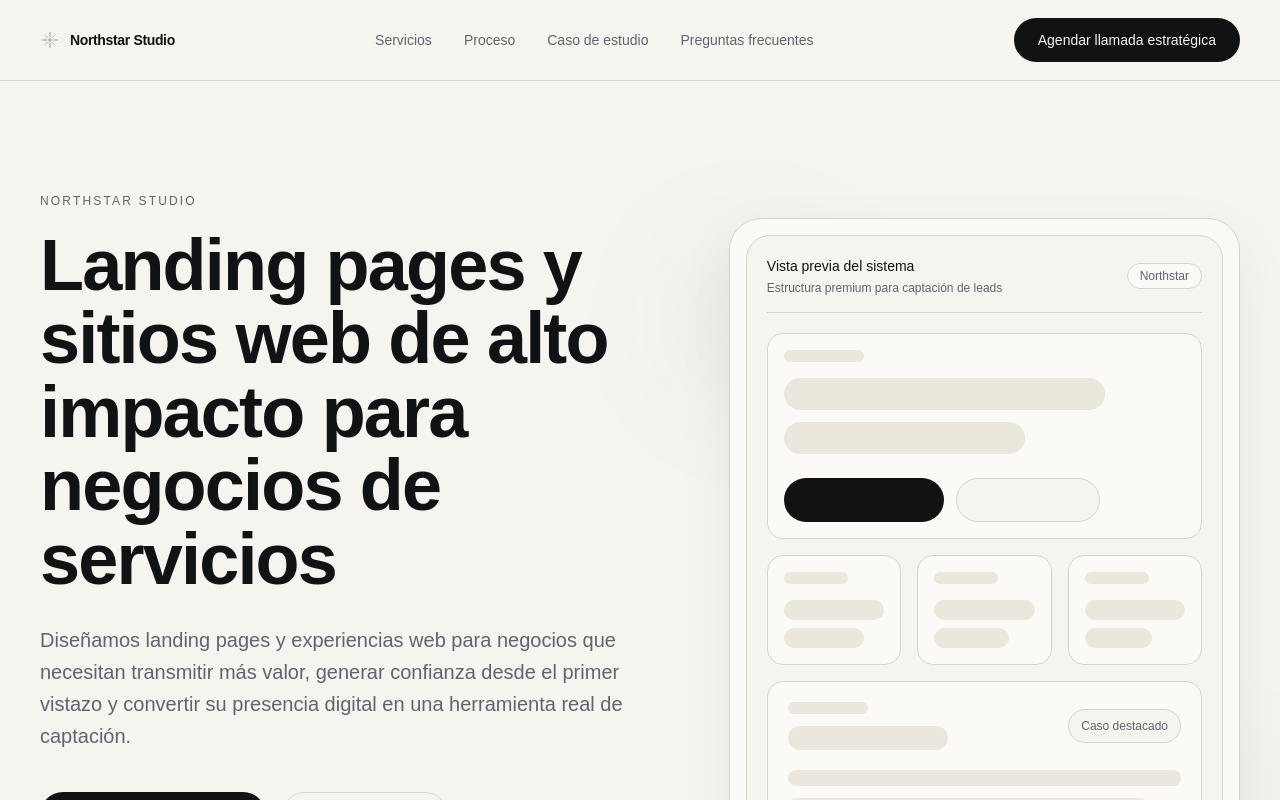
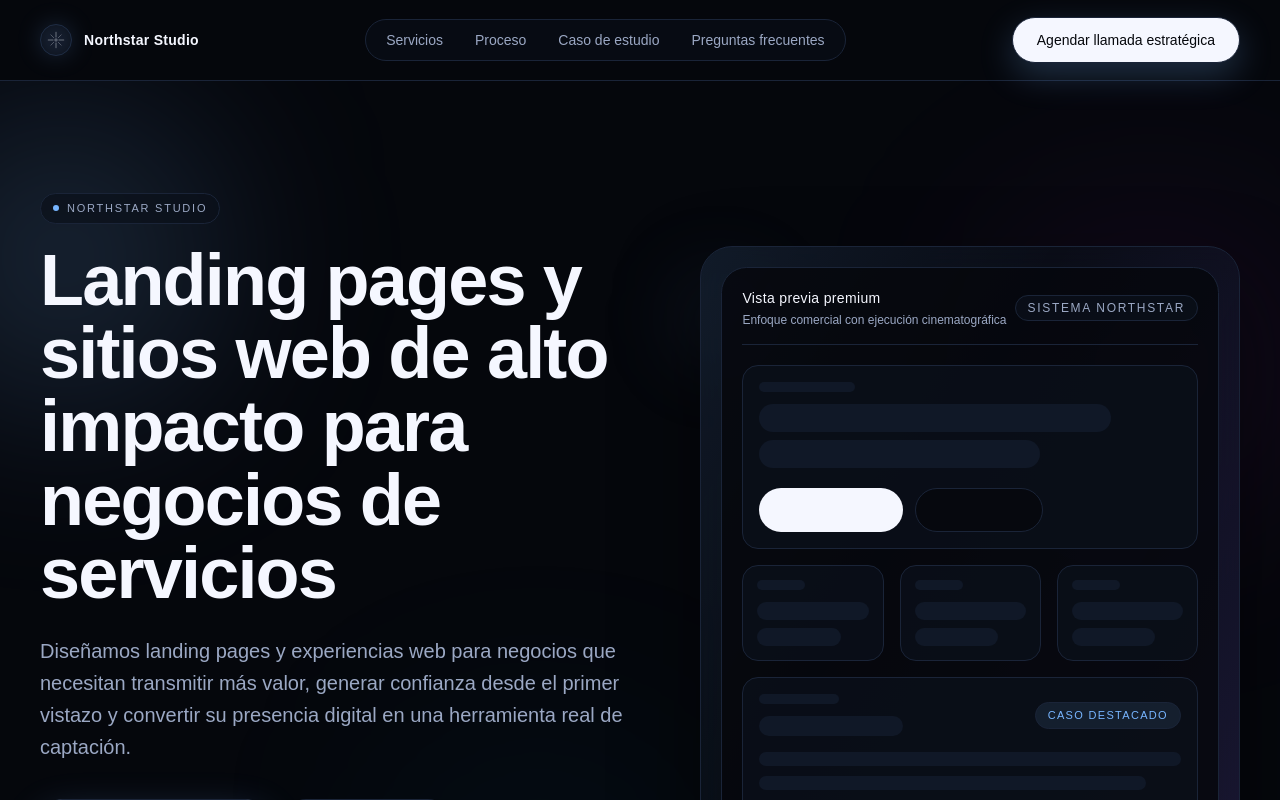
Before and after one commit to Dryctis/NorthStar-Studio, a Next.js app: page / in a window 1280 px wide. Shown: the top 800 px of the page. Built offline with nearby package versions, Linux system fonts and the light colour scheme.

Commit message:
Refine dark premium phase 1 visuals and interactions

```diff
--- a/app/globals.css
+++ b/app/globals.css
@@ -1,30 +1,30 @@
 @import "tailwindcss";
 
 :root {
-  --background: #f6f4ef;
-  --foreground: #111214;
+  --background: #05070c;
+  --foreground: #f5f7ff;
 
-  --card: #fbfaf7;
-  --card-foreground: #111214;
+  --card: #0b101a;
+  --card-foreground: #f5f7ff;
 
-  --popover: #fbfaf7;
-  --popover-foreground: #111214;
+  --popover: #0b101a;
+  --popover-foreground: #f5f7ff;
 
-  --primary: #111214;
-  --primary-foreground: #f6f4ef;
+  --primary: #f5f7ff;
+  --primary-foreground: #05070c;
 
-  --secondary: #ece7dc;
-  --secondary-foreground: #111214;
+  --secondary: #101827;
+  --secondary-foreground: #d7deef;
 
-  --muted: #ebe6db;
-  --muted-foreground: #5f6470;
+  --muted: #0f1523;
+  --muted-foreground: #9ba8c4;
 
-  --accent: #1d3557;
-  --accent-foreground: #f6f4ef;
+  --accent: #77b5ff;
+  --accent-foreground: #041021;
 
-  --border: #d9d4c7;
-  --input: #d9d4c7;
-  --ring: #1d3557;
+  --border: #1a2438;
+  --input: #1a2438;
+  --ring: #77b5ff;
 
   --radius: 1rem;
 }
@@ -67,11 +67,22 @@
 
 html {
   scroll-behavior: smooth;
+  color-scheme: dark;
 }
 
 body {
-  background: var(--background);
+  min-height: 100%;
+  background:
+    radial-gradient(circle at 10% -10%, rgba(60, 110, 190, 0.2), transparent 38%),
+    radial-gradient(circle at 92% 8%, rgba(150, 95, 220, 0.14), transparent 36%),
+    repeating-linear-gradient(120deg, rgba(255, 255, 255, 0.015) 0 1px, transparent 1px 42px),
+    linear-gradient(180deg, #05070c 0%, #05070c 45%, #060a11 100%);
   color: var(--foreground);
   font-family: Arial, Helvetica, sans-serif;
   text-rendering: optimizeLegibility;
 }
+
+::selection {
+  background: rgba(119, 181, 255, 0.3);
+  color: #f5f7ff;
+}
--- a/components/layout/site-header.tsx
+++ b/components/layout/site-header.tsx
@@ -1,5 +1,6 @@
 "use client";
 
+import Link from "next/link";
 import { useEffect, useState } from "react";
 import { motion, AnimatePresence } from "motion/react";
 import { navigationItems, primaryCta } from "@/data/site/navigation";
@@ -38,27 +39,33 @@ export function SiteHeader() {
     <>
       <header
         className={cn(
-          "sticky top-0 z-50 transition-all duration-200 ease-out",
+          "sticky top-0 z-50 transition-all duration-300 ease-out",
           isScrolled
-            ? "border-b border-border/80 bg-background/90 backdrop-blur-md"
-            : "border-b border-transparent bg-background/70"
+            ? "border-b border-border/80 bg-background/72 shadow-[0_12px_44px_rgba(2,6,14,0.55)] backdrop-blur-xl"
+            : "border-b border-transparent bg-transparent"
         )}
       >
         <Container className="flex h-16 items-center justify-between md:h-20">
-          <a
+          <Link
             href="/"
-            className="flex items-center gap-2.5 text-sm font-semibold tracking-tight text-foreground"
+            className="group flex items-center gap-3 text-sm font-semibold tracking-tight text-foreground"
           >
-            <NorthstarMark className="h-5 w-5 text-foreground" />
-            <span>Northstar Studio</span>
-          </a>
+            <span className="relative inline-flex h-8 w-8 items-center justify-center rounded-full border border-border bg-card/70">
+              <span
+                aria-hidden="true"
+                className="absolute inset-0 rounded-full bg-accent/20 blur-md transition-opacity duration-300 group-hover:opacity-90"
+              />
+              <NorthstarMark className="relative h-5 w-5 text-foreground" />
+            </span>
+            <span className="text-sm tracking-[0.02em]">Northstar Studio</span>
+          </Link>
 
-          <nav className="hidden items-center gap-8 md:flex">
+          <nav className="hidden items-center gap-2 rounded-full border border-border/80 bg-card/50 px-2 py-1 md:flex">
             {navigationItems.map((item) => (
               <a
                 key={item.href}
                 href={item.href}
-                className="text-sm text-muted-foreground transition-colors duration-200 hover:text-foreground"
+                className="rounded-full px-3 py-1.5 text-sm text-muted-foreground transition-colors duration-200 hover:bg-secondary hover:text-foreground"
               >
                 {item.label}
               </a>
@@ -74,7 +81,7 @@ export function SiteHeader() {
             aria-label={isMobileMenuOpen ? "Cerrar menú" : "Abrir menú"}
             aria-expanded={isMobileMenuOpen}
             onClick={() => setIsMobileMenuOpen((prev) => !prev)}
-  className="inline-flex h-9 w-9 items-center justify-center rounded-full border border-border/80 bg-card text-foreground transition-colors hover:bg-secondary md:hidden"
+            className="inline-flex h-9 w-9 items-center justify-center rounded-full border border-border bg-card/90 text-foreground transition-colors hover:bg-secondary md:hidden"
           >
             <span className="sr-only">
               {isMobileMenuOpen ? "Cerrar menú" : "Abrir menú"}
@@ -94,24 +101,9 @@ export function SiteHeader() {
                   xmlns="http://www.w3.org/2000/svg"
                   aria-hidden="true"
                 >
-        <path
-          d="M3 4.75H15"
-          stroke="currentColor"
-          strokeWidth="1.7"
-          strokeLinecap="round"
-        />
-        <path
-          d="M3 9H15"
-          stroke="currentColor"
-          strokeWidth="1.7"
-          strokeLinecap="round"
-        />
-        <path
-          d="M3 13.25H15"
-          stroke="currentColor"
-          strokeWidth="1.7"
-          strokeLinecap="round"
-        />
+                  <path d="M3 4.75H15" stroke="currentColor" strokeWidth="1.7" strokeLinecap="round" />
+                  <path d="M3 9H15" stroke="currentColor" strokeWidth="1.7" strokeLinecap="round" />
+                  <path d="M3 13.25H15" stroke="currentColor" strokeWidth="1.7" strokeLinecap="round" />
                 </svg>
               </span>
 
@@ -151,7 +143,7 @@ export function SiteHeader() {
         {isMobileMenuOpen ? (
           <>
             <motion.div
-              className="fixed inset-0 z-40 bg-foreground/10 backdrop-blur-[2px] md:hidden"
+              className="fixed inset-0 z-40 bg-black/45 backdrop-blur-[3px] md:hidden"
               initial={{ opacity: 0 }}
               animate={{ opacity: 1 }}
               exit={{ opacity: 0 }}
@@ -167,7 +159,7 @@ export function SiteHeader() {
               transition={{ duration: 0.22, ease: "easeOut" }}
             >
               <Container>
-                <div className="rounded-[1.5rem] border border-border/80 bg-background p-3.5 shadow-[0_24px_60px_rgba(17,18,20,0.08)]">
+                <div className="rounded-[1.5rem] border border-border bg-card/95 p-3.5 shadow-[0_24px_60px_rgba(0,0,0,0.45)] backdrop-blur-md">
                   <nav className="space-y-1.5">
                     {navigationItems.map((item) => (
                       <a
--- a/components/ui/button.tsx
+++ b/components/ui/button.tsx
@@ -12,15 +12,15 @@ type ButtonProps = {
 
 const variantClasses: Record<ButtonVariant, string> = {
   primary:
-    "bg-foreground text-background hover:opacity-90",
+    "border border-transparent bg-foreground text-background shadow-[0_12px_35px_rgba(119,181,255,0.24)] hover:brightness-95",
   secondary:
-    "border border-border bg-transparent text-foreground hover:bg-secondary",
+    "border border-border bg-card/70 text-foreground hover:bg-secondary",
   ghost:
     "bg-transparent text-foreground hover:bg-secondary",
 };
 
 const baseClasses =
-  "inline-flex items-center justify-center rounded-full px-6 py-3 text-sm font-medium transition-colors";
+  "inline-flex items-center justify-center rounded-full px-6 py-3 text-sm font-medium transition-[color,background-color,border-color,box-shadow,filter] duration-200 focus-visible:outline-none focus-visible:ring-2 focus-visible:ring-ring focus-visible:ring-offset-2 focus-visible:ring-offset-background";
 
 export function Button({
   children,
--- a/features/homepage/sections/hero-section.tsx
+++ b/features/homepage/sections/hero-section.tsx
@@ -7,8 +7,14 @@ import { motionPresets } from "@/lib/motion";
 
 export function HeroSection() {
   return (
-    <Section className="overflow-hidden py-10 sm:py-12 md:py-20 lg:py-28">
-      <div className="grid items-center gap-10 sm:gap-12 lg:grid-cols-[1.1fr_0.9fr] lg:gap-16">
+    <Section className="relative overflow-hidden py-12 sm:py-14 md:py-20 lg:py-24">
+      <div className="pointer-events-none absolute inset-0">
+        <div className="absolute -left-20 top-8 h-72 w-72 rounded-full bg-accent/20 blur-[100px]" />
+        <div className="absolute right-0 top-40 h-64 w-64 rounded-full bg-fuchsia-500/12 blur-[120px]" />
+        <div className="absolute bottom-10 left-1/3 h-56 w-56 rounded-full bg-sky-500/10 blur-[130px]" />
+      </div>
+
+      <div className="relative grid items-center gap-10 sm:gap-12 lg:grid-cols-[1.05fr_0.95fr] lg:gap-16">
         <motion.div
           className="max-w-3xl"
           initial="initial"
@@ -22,120 +28,118 @@ export function HeroSection() {
             },
           }}
         >
-          <motion.p
-            className="mb-3 text-[11px] font-medium uppercase tracking-[0.18em] text-muted-foreground sm:mb-4 sm:text-xs md:mb-5"
+          <motion.div
+            className="mb-5 inline-flex items-center gap-2 rounded-full border border-border bg-card/70 px-3 py-1.5 text-[11px] uppercase tracking-[0.16em] text-muted-foreground"
             {...motionPresets.heroText}
           >
+            <span className="h-1.5 w-1.5 rounded-full bg-accent" />
             Northstar Studio
-          </motion.p>
+          </motion.div>
 
           <motion.h1
             className="max-w-4xl text-4xl font-semibold leading-[1.02] tracking-tight sm:text-5xl md:text-6xl lg:text-7xl"
             {...motionPresets.heroText}
           >
-           Landing pages y sitios web de alto impacto para negocios de servicios
+            Landing pages y sitios web de alto impacto para negocios de servicios
           </motion.h1>
 
           <motion.p
-            className="mt-5 max-w-2xl text-base leading-7 text-muted-foreground sm:mt-6 sm:text-lg sm:leading-8 md:mt-7 md:text-xl"
+            className="mt-5 max-w-2xl text-base leading-7 text-muted-foreground sm:mt-6 sm:text-lg sm:leading-8 md:text-xl"
             {...motionPresets.heroText}
           >
-            Diseñamos landing pages y experiencias web para negocios que
-            necesitan transmitir más valor, generar confianza desde el primer
-            vistazo y convertir su presencia digital en una herramienta real de
-            captación.
+            Diseñamos landing pages y experiencias web para negocios que necesitan transmitir más valor,
+            generar confianza desde el primer vistazo y convertir su presencia digital en una herramienta
+            real de captación.
           </motion.p>
 
           <motion.div
-            className="mt-7 flex flex-col gap-3 sm:mt-8 sm:flex-row sm:gap-4 md:mt-10"
+            className="mt-7 flex flex-col gap-3 sm:mt-9 sm:flex-row sm:gap-4"
             {...motionPresets.heroText}
           >
-            <Button href="#contact">Agendar llamada estratégica</Button>
-            <Button href="#services" variant="secondary">
+            <Button
+              href="#contact"
+              className="h-11 bg-foreground text-background shadow-[0_14px_40px_rgba(119,181,255,0.24)] hover:opacity-100 hover:brightness-95"
+            >
+              Agendar llamada estratégica
+            </Button>
+            <Button
+              href="#services"
+              variant="secondary"
+              className="h-11 border-border/80 bg-card/70 hover:bg-secondary"
+            >
               Ver cómo funciona
             </Button>
           </motion.div>
 
           <motion.div
-            className="mt-6 flex flex-wrap items-center gap-x-5 gap-y-2 text-xs text-muted-foreground sm:mt-8 sm:gap-x-6 sm:text-sm md:mt-10 md:gap-x-8"
+            className="mt-7 flex flex-wrap items-center gap-x-5 gap-y-2 text-xs text-muted-foreground sm:mt-9 sm:gap-x-6 sm:text-sm"
             {...motionPresets.heroText}
           >
             <span>Estructura pensada para convertir</span>
             <span className="hidden h-1 w-1 rounded-full bg-border sm:inline-block" />
             <span>Diseño que transmite valor</span>
             <span className="hidden h-1 w-1 rounded-full bg-border sm:inline-block" />
-            <span>Base sólida y escalable en NextJS</span>
+            <span>Base sólida y escalable en Next.js</span>
           </motion.div>
         </motion.div>
 
-        <motion.div className="relative mx-auto w-full max-w-md lg:max-w-none" {...motionPresets.heroVisual}>
-          <div className="absolute -left-6 top-6 h-20 w-20 rounded-full bg-accent/8 blur-3xl sm:-left-8 sm:top-8 sm:h-24 sm:w-24 md:-left-10 md:top-10 md:h-32 md:w-32" />
-          <div className="absolute -right-4 bottom-4 h-20 w-20 rounded-full bg-foreground/5 blur-3xl sm:-right-6 sm:bottom-5 sm:h-24 sm:w-24 md:-right-8 md:bottom-6 md:h-28 md:w-28" />
+        <motion.div className="relative mx-auto w-full max-w-xl lg:max-w-none" {...motionPresets.heroVisual}>
+          <div className="absolute -left-5 top-8 h-20 w-20 rounded-full border border-accent/40 bg-accent/10 blur-2xl" />
 
-          <div className="relative rounded-[1.6rem] border border-border/80 bg-card p-3 shadow-[0_20px_60px_rgba(17,18,20,0.06)] sm:rounded-[1.8rem] sm:p-4 md:rounded-[2rem]">
-            <div className="rounded-[1.2rem] border border-border/70 bg-background p-4 sm:rounded-[1.35rem] sm:p-4 md:rounded-[1.5rem] md:p-5">
-              <div className="flex items-center justify-between border-b border-border/70 pb-3 sm:pb-4">
+          <div className="relative overflow-hidden rounded-[1.8rem] border border-border bg-card/70 p-4 shadow-[0_35px_80px_rgba(0,0,0,0.5)] backdrop-blur-md sm:rounded-[2rem] sm:p-5">
+            <div className="absolute inset-0 bg-[linear-gradient(120deg,rgba(119,181,255,0.08),transparent_40%,rgba(139,92,246,0.12))]" />
+
+            <div className="relative rounded-[1.4rem] border border-border/80 bg-background/80 p-4 sm:rounded-[1.6rem] sm:p-5">
+              <div className="flex items-center justify-between border-b border-border/70 pb-4">
                 <div>
-                  <p className="text-xs font-medium text-foreground sm:text-sm">
-                    Vista previa del sistema
+                  <p className="text-xs font-medium tracking-wide text-foreground sm:text-sm">
+                    Vista previa premium
                   </p>
-                  <p className="mt-1 text-[10px] text-muted-foreground sm:text-xs">
-                    Estructura premium para captación de leads
+                  <p className="mt-1 text-[11px] text-muted-foreground sm:text-xs">
+                    Enfoque comercial con ejecución cinematográfica
                   </p>
                 </div>
 
-                <span className="rounded-full border border-border bg-card px-2.5 py-1 text-[10px] text-muted-foreground sm:px-3 sm:text-xs">
-                  Northstar
+                <span className="rounded-full border border-border/70 bg-card/80 px-3 py-1 text-[10px] uppercase tracking-[0.14em] text-muted-foreground sm:text-xs">
+                  Sistema Northstar
                 </span>
               </div>
 
-              <div className="mt-4 space-y-3 sm:mt-5 sm:space-y-4">
-                <div className="rounded-2xl border border-border/70 bg-card p-3 sm:p-4">
-                  <div className="h-2.5 w-16 rounded-full bg-secondary sm:h-3 sm:w-20" />
-                  <div className="mt-3 h-6 w-4/5 rounded-full bg-secondary sm:mt-4 sm:h-8" />
-                  <div className="mt-2 h-6 w-3/5 rounded-full bg-secondary sm:mt-3 sm:h-8" />
-                  <div className="mt-4 flex gap-2.5 sm:mt-6 sm:gap-3">
-                    <div className="h-10 w-28 rounded-full bg-foreground sm:h-11 sm:w-40" />
-                    <div className="h-10 w-24 rounded-full border border-border bg-background sm:h-11 sm:w-36" />
+              <div className="mt-4 space-y-3.5 sm:mt-5 sm:space-y-4">
+                <div className="rounded-2xl border border-border/80 bg-card/80 p-4">
+                  <div className="h-2.5 w-24 rounded-full bg-secondary" />
+                  <div className="mt-3 h-7 w-5/6 rounded-full bg-secondary" />
+                  <div className="mt-2 h-7 w-2/3 rounded-full bg-secondary" />
+                  <div className="mt-4 flex gap-3 sm:mt-5">
+                    <div className="h-11 w-36 rounded-full bg-foreground" />
+                    <div className="h-11 w-32 rounded-full border border-border bg-background/80" />
                   </div>
                 </div>
 
-                <div className="grid gap-3 grid-cols-3 sm:gap-4">
-                  <div className="rounded-2xl border border-border/70 bg-card p-3 sm:p-4">
-                    <div className="h-2.5 w-10 rounded-full bg-secondary sm:h-3 sm:w-16" />
-                    <div className="mt-3 h-4 w-full rounded-full bg-secondary sm:mt-4 sm:h-5" />
-                    <div className="mt-2 h-4 w-4/5 rounded-full bg-secondary sm:h-5" />
-                  </div>
-
-                  <div className="rounded-2xl border border-border/70 bg-card p-3 sm:p-4">
-                    <div className="h-2.5 w-10 rounded-full bg-secondary sm:h-3 sm:w-16" />
-                    <div className="mt-3 h-4 w-full rounded-full bg-secondary sm:mt-4 sm:h-5" />
-                    <div className="mt-2 h-4 w-3/4 rounded-full bg-secondary sm:h-5" />
-                  </div>
-
-                  <div className="rounded-2xl border border-border/70 bg-card p-3 sm:p-4">
-                    <div className="h-2.5 w-10 rounded-full bg-secondary sm:h-3 sm:w-16" />
-                    <div className="mt-3 h-4 w-full rounded-full bg-secondary sm:mt-4 sm:h-5" />
-                    <div className="mt-2 h-4 w-2/3 rounded-full bg-secondary sm:h-5" />
-                  </div>
+                <div className="grid grid-cols-3 gap-3 sm:gap-4">
+                  {["Mensaje", "Oferta", "Prueba"].map((label) => (
+                    <div key={label} className="rounded-2xl border border-border/80 bg-card/80 p-3.5">
+                      <div className="h-2.5 w-12 rounded-full bg-secondary" />
+                      <div className="mt-3 h-[1.125rem] w-full rounded-full bg-secondary" />
+                      <div className="mt-2 h-[1.125rem] w-3/4 rounded-full bg-secondary" />
+                    </div>
+                  ))}
                 </div>
 
-                <div className="rounded-2xl border border-border/70 bg-card p-4 sm:p-5">
-                  <div className="flex items-center justify-between">
+                <div className="rounded-2xl border border-border/80 bg-card/80 p-4">
+                  <div className="flex items-center justify-between gap-3">
                     <div>
-                      <div className="h-2.5 w-16 rounded-full bg-secondary sm:h-3 sm:w-20" />
-                      <div className="mt-2.5 h-5 w-28 rounded-full bg-secondary sm:mt-3 sm:h-6 sm:w-40" />
+                      <div className="h-2.5 w-20 rounded-full bg-secondary" />
+                      <div className="mt-3 h-5 w-36 rounded-full bg-secondary" />
                     </div>
-
-                    <div className="rounded-full border border-border bg-background px-2.5 py-1.5 text-[10px] text-muted-foreground sm:px-3 sm:py-2 sm:text-xs">
+                    <div className="rounded-full border border-accent/40 bg-accent/10 px-3 py-1 text-[10px] uppercase tracking-[0.12em] text-accent sm:text-[11px]">
                       Caso destacado
                     </div>
                   </div>
-
-                  <div className="mt-4 grid gap-2.5 sm:mt-5 sm:gap-3">
-                    <div className="h-3.5 w-full rounded-full bg-secondary sm:h-4" />
-                    <div className="h-3.5 w-11/12 rounded-full bg-secondary sm:h-4" />
-                    <div className="h-3.5 w-9/12 rounded-full bg-secondary sm:h-4" />
+                  <div className="mt-4 grid gap-2.5">
+                    <div className="h-3.5 w-full rounded-full bg-secondary" />
+                    <div className="h-3.5 w-11/12 rounded-full bg-secondary" />
+                    <div className="h-3.5 w-9/12 rounded-full bg-secondary" />
                   </div>
                 </div>
               </div>
```
Lines whose indentation alone changed are shown as unchanged.
